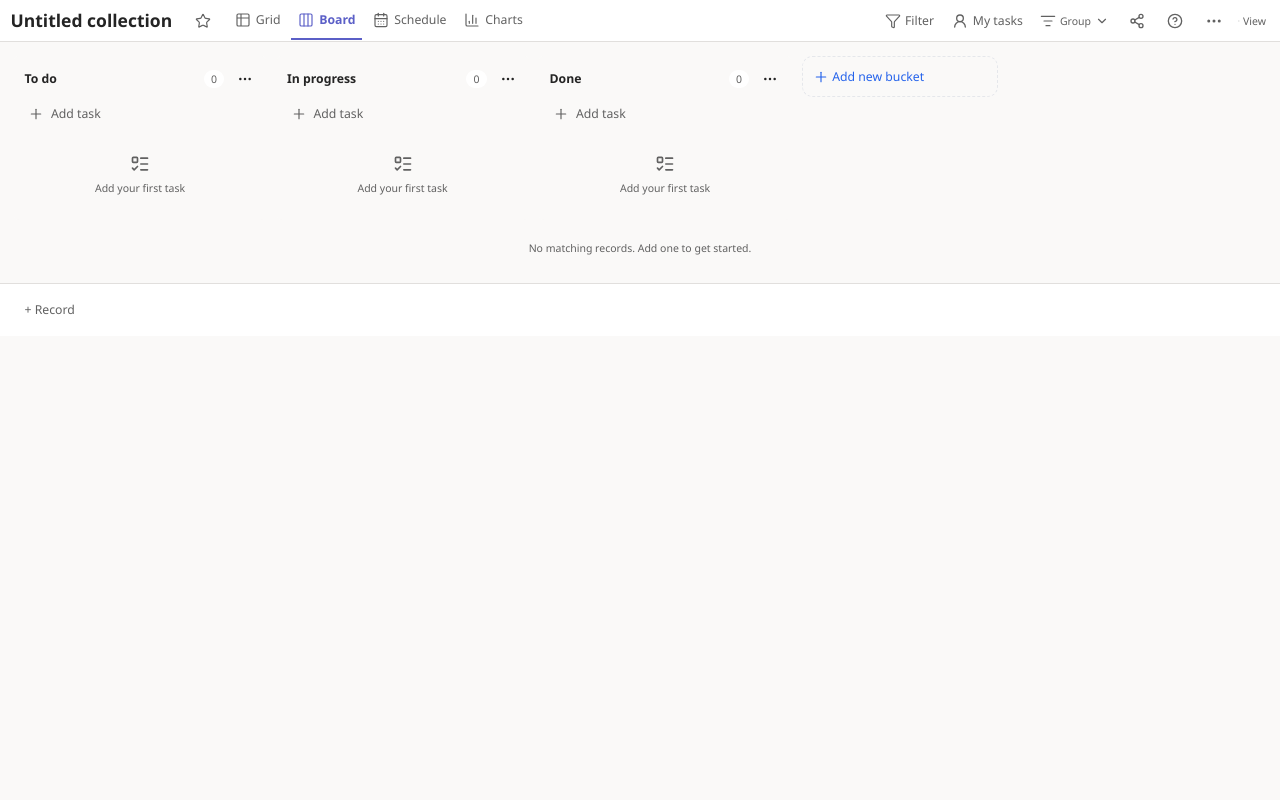
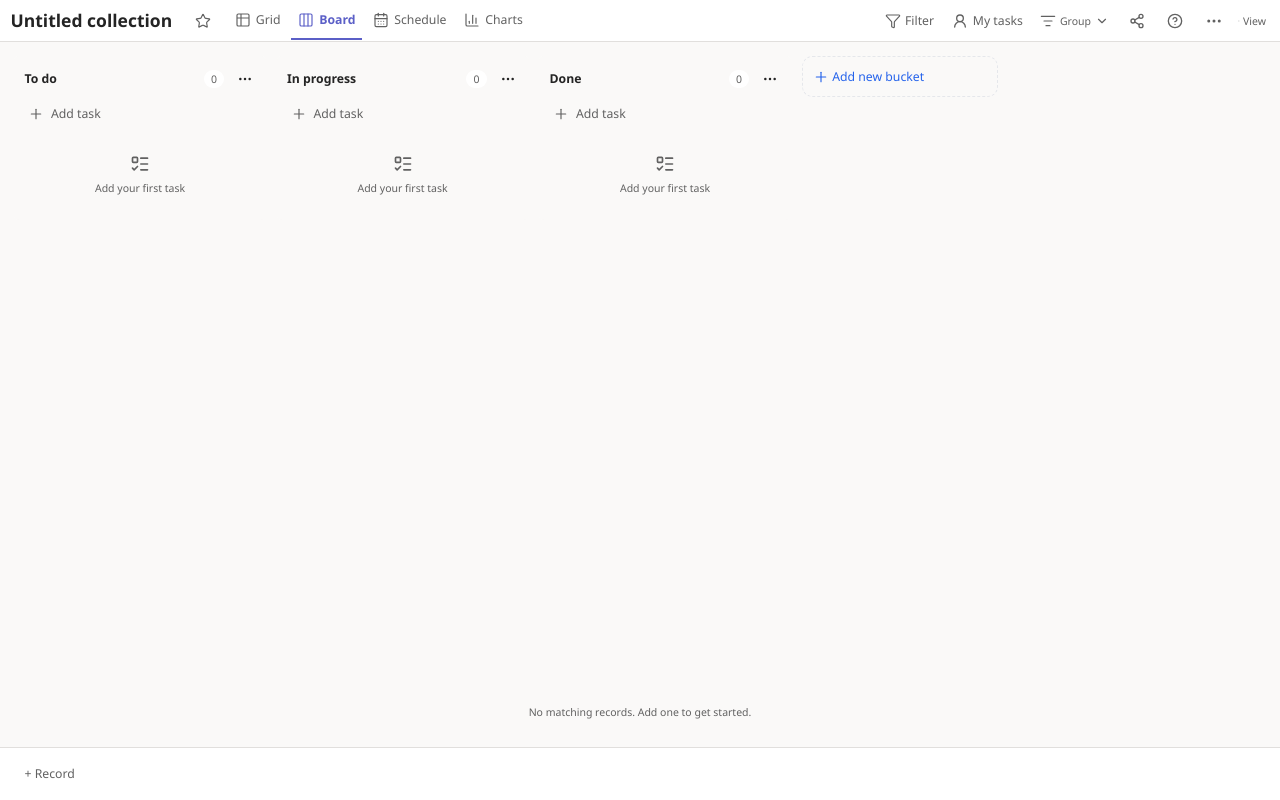
Before and after one commit to eddyvn98/collection-planner, a React (Vite) app: page / in a window 1280 px wide. Built offline with nearby package versions, Linux system fonts and the light colour scheme.

Commit message:
fix(5f): CollectionSurface minimum viewport height even when parent has auto height

```diff
--- a/src/renderers/CollectionSurface.tsx
+++ b/src/renderers/CollectionSurface.tsx
@@ -154,7 +154,7 @@ export function CollectionSurface({ blockId, data, sources = {}, revisionNotice,
   const content = <div ref={root} data-testid="collection-block" role={full ? "dialog" : undefined} aria-modal={full ? true : undefined}
     aria-label={full ? `${data.title || "Untitled collection"} Collection screen` : undefined}
     tabIndex={full ? -1 : undefined} onKeyDown={keepFocusInScreen}
-    className={"flex h-full w-full flex-col overflow-hidden bg-[var(--planner-canvas)] text-[var(--planner-text)] " + (darkMode ? "dark " : "") + (full ? "fixed inset-0 z-[9999] p-0" : "")}
+    className={"flex min-h-[100dvh] h-full w-full flex-col overflow-hidden bg-[var(--planner-canvas)] text-[var(--planner-text)] " + (darkMode ? "dark " : "") + (full ? "fixed inset-0 z-[9999] p-0" : "")}
     onPointerDown={(e) => { if (!(e.target as HTMLElement).closest("[data-collection-drag-handle]")) e.stopPropagation(); }} onDoubleClick={(e) => e.stopPropagation()} onWheel={(e) => e.stopPropagation()}>
     <CollectionKeyboard root={root} undo={undo} redo={redo} disabled={readOnly}
       onEscape={()=>{setTaskFilters({...EMPTY_TASK_FILTERS});setSearch("");setSettings(false);}} />
```
